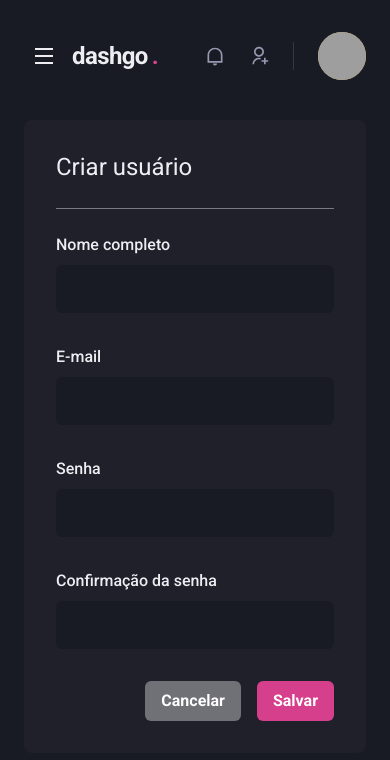
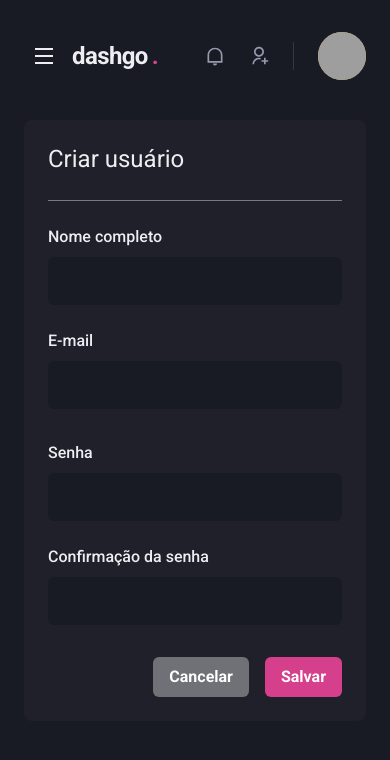
Before and after one commit to GuilhermeAlvarez-00/dashgo-ignite, a Next.js app: page /users/create in a window 390 px wide. Shown: the top 760 px of the page. Built offline with nearby package versions, Linux system fonts and the light colour scheme; grey boxes are pictures that could not be loaded.

Commit message:
melhorando responsivo da pagina de criar usuario

```diff
--- a/src/pages/users/create.tsx
+++ b/src/pages/users/create.tsx
@@ -11,18 +11,18 @@
       <Flex w="100%" my="6" maxWidth={1480} mx="auto" px="6">
         <Sidebar />
 
-        <Box flex="1" borderRadius={8} bg="gray.800" p="8">
+        <Box flex="1" borderRadius={8} bg="gray.800" p={["6", "8"]}>
           <Heading size="lg" fontWeight="normal">Criar usuário</Heading>
 
           <Divider my="6" borerColor="gray.700" />
 
           <VStack spacing="8">
-            <SimpleGrid minChildWidth="240px" spacing="8" width="100%">
+            <SimpleGrid minChildWidth="240px" spacing={["6", "8"]} width="100%">
               <Input name="name" label="Nome completo" />
               <Input name="email" type="email" label="E-mail" />
             </SimpleGrid>
 
-            <SimpleGrid minChildWidth="240px" spacing="8" width="100%">
+            <SimpleGrid minChildWidth="240px" spacing={["6", "8"]} width="100%">
               <Input name="password" type="password" label="Senha" />
               <Input name="password_confirmation" type="password" label="Confirmação da senha" />
             </SimpleGrid>
```
